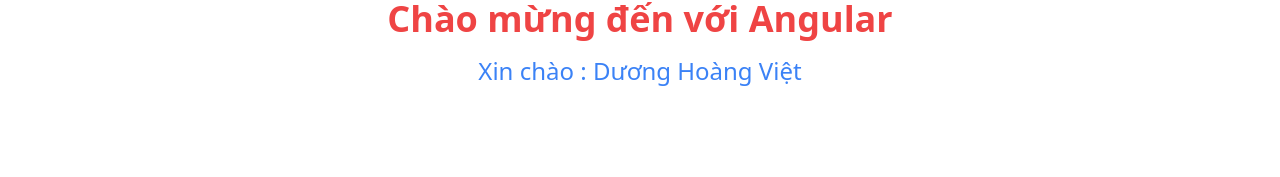
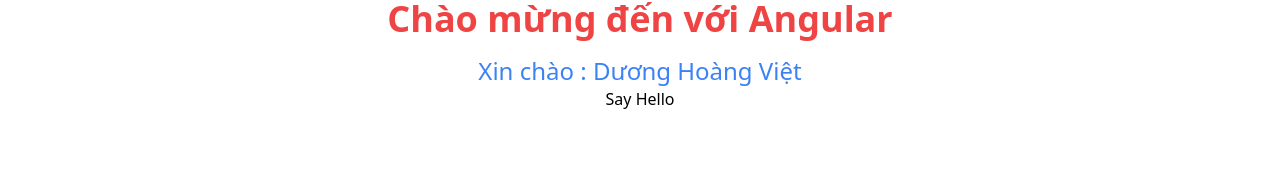
Before and after one commit to duonghoangviet-26/Angular, an Angular app: page / in a window 1280 px wide. Shown: the part 105-282 px from the top of the page. Built offline with nearby package versions, Linux system fonts and the light colour scheme.

Commit message:
Event Binding

```diff
--- a/src/app/app.html
+++ b/src/app/app.html
@@ -20,5 +20,7 @@
 <div class="max-w-6xl mx-auto mt-10 px-4 text-center">
   <h1 class="text-4xl font-bold mb-4 text-red-500">Chào mừng đến với Angular</h1>
   <h1 class="text-2xl text-blue-500"> Xin chào : {{fullName}}</h1>
+
+  <button (click)="sayHello()">Say Hello</button>
   <router-outlet></router-outlet>
 </div>
--- a/src/app/app.ts
+++ b/src/app/app.ts
@@ -13,6 +13,6 @@
 
   sayHello() {
     console.log("Hello xin chào bạn");
-
+    alert("Xin chào " + this.fullName)
   }
 }
```
